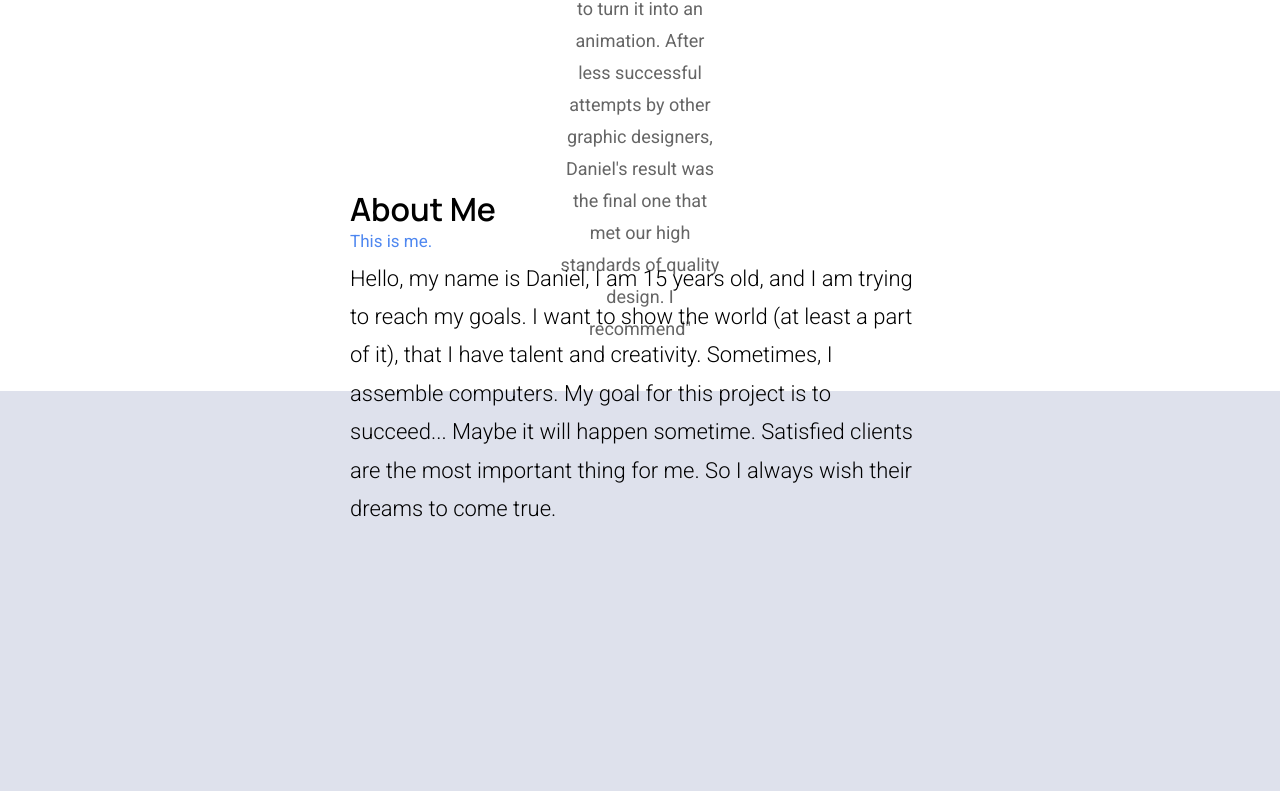
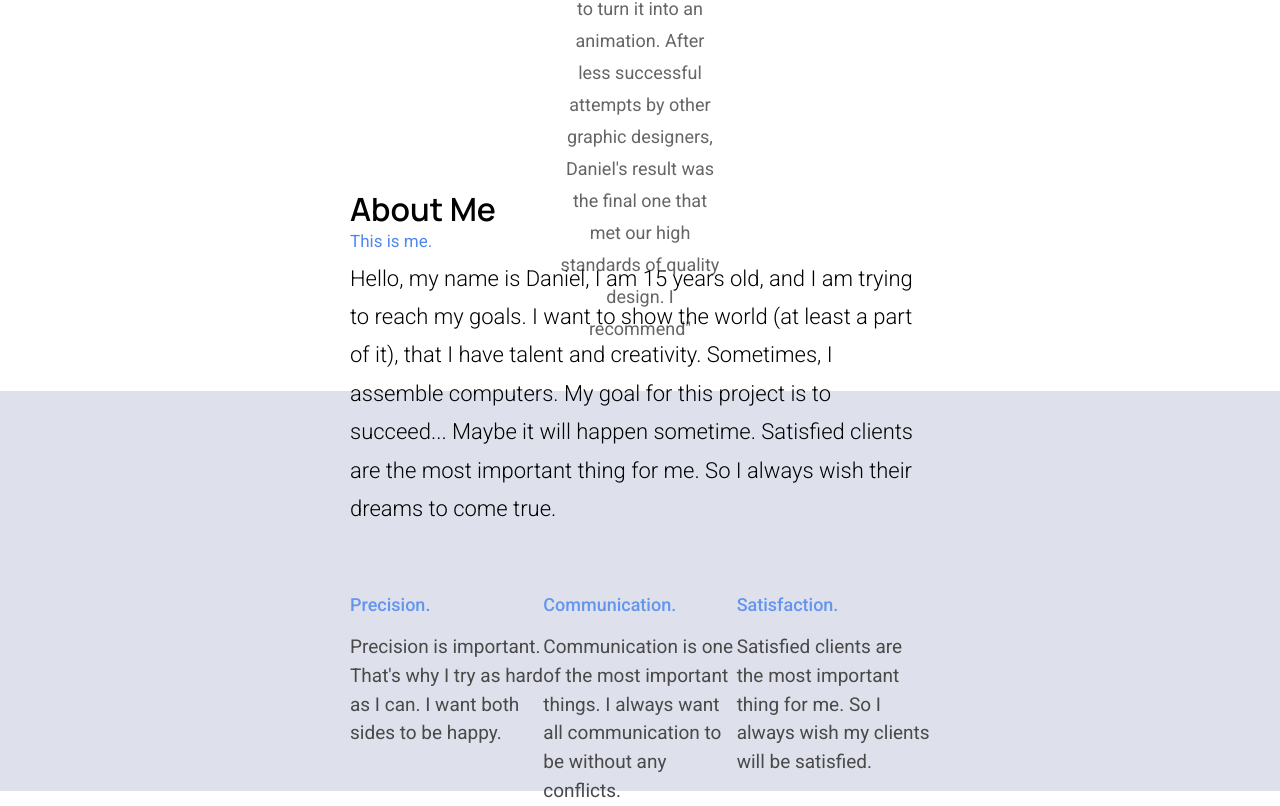
Before and after one commit to TerThesz/designbydaniel-reloaded, a Next.js app: page / in a window 1280 px wide. Shown: the part 3209-4015 px from the top of the page. Built offline with nearby package versions, Linux system fonts and the light colour scheme.

Commit message:
🎨 finished about me component

```diff
--- a/components/About.tsx
+++ b/components/About.tsx
@@ -10,8 +10,19 @@ const About = () => {
         </p>
       </section>
 
-      <section className="h-[50vh] bg-[#dee1ec]">
-
+      <section className="about-grid h-[50vh] bg-[#dee1ec] grid grid-cols-3 grid-rows-none">
+        <div>
+          <h3>Precision.</h3>
+          <p>Precision is important. That's why I try as hard as I can. I want both sides to be happy.</p>
+        </div>
+        <div>
+          <h3>Communication.</h3>
+          <p>Communication is one of the most important things. I always want all communication to be without any conflicts.</p>
+        </div>
+        <div>
+          <h3>Satisfaction.</h3>
+          <p>Satisfied clients are the most important thing for me. So I always wish my clients will be satisfied.</p>
+        </div>
       </section>
     </div>
   );
--- a/styles/globals.css
+++ b/styles/globals.css
@@ -79,4 +79,16 @@
   .reviews-grid .content {
     @apply before:content-['\"'] after:content-['\"'];
   }
+
+  .about-grid div {
+    @apply max-w-[250px] h-full;
+  }
+
+  .about-grid h3 {
+    @apply text-dano_blue font-medium text-[18px] mb-[15px] font-roboto;
+  }
+
+  .about-grid p {
+    @apply text-[#494949] font-normal leading-[1.8rem] text-[19px] font-roboto;
+  }
 }
```
